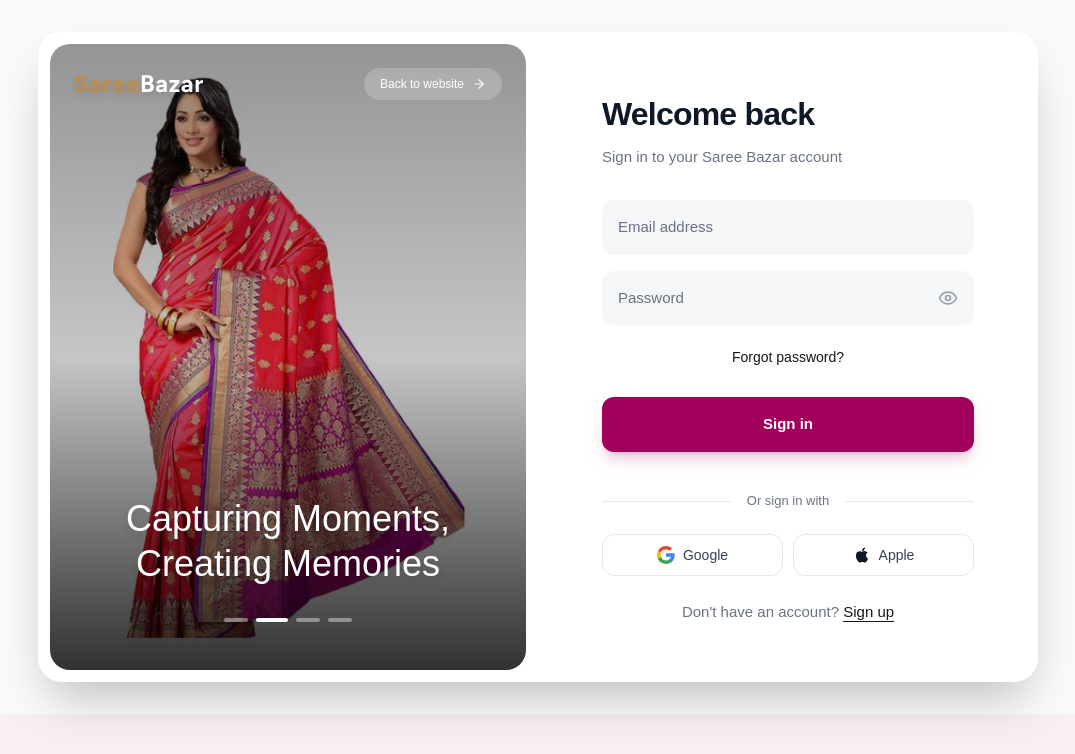
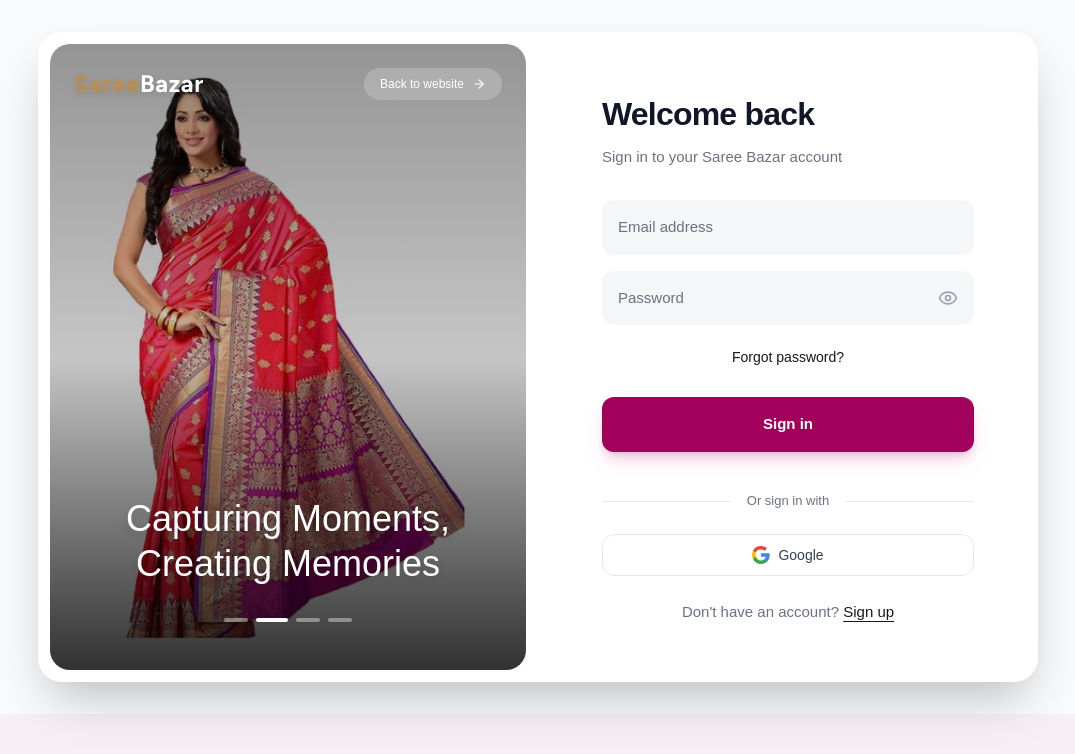
Before and after one commit to kaveenskn/SareeBazar, a Next.js app: page /login in a window 1280 px wide. Shown: the top 754 px of the page, without its empty margins (102-1177 px from the left). Built offline with nearby package versions, Linux system fonts and the light colour scheme; a web font is replaced by a local one.

Commit message:
modify login/signup

```diff
--- a/app/(auth)/login/page.tsx
+++ b/app/(auth)/login/page.tsx
@@ -142,7 +142,7 @@
               </div>
             </div>
 
-            <div className="mt-6 grid grid-cols-2 gap-2.5">
+            <div className="mt-6 grid grid-cols-1 gap-2.5">
               <button
                 type="button"
                 className="flex items-center justify-center gap-2 py-2.5 border border-gray-200 rounded-xl text-sm text-gray-700 hover:bg-gray-50 transition-all"
@@ -154,15 +154,6 @@
                   <path d="M9 3.58c1.321 0 2.508.454 3.44 1.345l2.582-2.58C13.463.891 11.426 0 9 0A8.997 8.997 0 0 0 .957 4.958L3.964 6.29C4.672 4.163 6.656 3.58 9 3.58Z" fill="#EA4335"/>
                 </svg>
                 Google
-              </button>
-              <button
-                type="button"
-                className="flex items-center justify-center gap-2 py-2.5 border border-gray-200 rounded-xl text-sm text-gray-700 hover:bg-gray-50 transition-all"
-              >
-                <svg width="18" height="18" viewBox="0 0 24 24" fill="currentColor" xmlns="http://www.w3.org/2000/svg" className="text-gray-900">
-                  <path d="M18.71 19.5c-.83 1.24-1.71 2.45-3.05 2.47-1.34.03-1.77-.79-3.29-.79-1.53 0-2 .77-3.27.82-1.31.05-2.3-1.32-3.14-2.53C4.25 17 2.94 12.45 4.7 9.39c.87-1.52 2.43-2.48 4.12-2.51 1.28-.02 2.5.87 3.29.87.78 0 2.26-1.07 3.8-.91.65.03 2.47.26 3.64 1.98-.09.06-2.17 1.28-2.15 3.81.03 3.02 2.65 4.03 2.68 4.04-.03.07-.42 1.44-1.38 2.83M13 3.5c.73-.83 1.94-1.46 2.94-1.5.13 1.17-.34 2.35-1.04 3.19-.69.85-1.83 1.51-2.95 1.42-.15-1.15.41-2.35 1.05-3.11z"/>
-                </svg>
-                Apple
               </button>
             </div>
           </div>
--- a/app/(auth)/register/page.tsx
+++ b/app/(auth)/register/page.tsx
@@ -182,7 +182,7 @@
               </div>
             </div>
 
-            <div className="mt-6 grid grid-cols-2 gap-2.5">
+            <div className="mt-6 grid grid-cols-1 gap-2.5">
               <button
                 type="button"
                 className="flex items-center justify-center gap-2 py-2.5 border border-gray-200 rounded-xl text-sm text-gray-700 hover:bg-gray-50 transition-all"
@@ -195,15 +195,6 @@
                 </svg>
                 Google
               </button>
-              <button
-                type="button"
-                className="flex items-center justify-center gap-2 py-2.5 border border-gray-200 rounded-xl text-sm text-gray-700 hover:bg-gray-50 transition-all"
-              >
-                <svg width="18" height="18" viewBox="0 0 24 24" fill="currentColor" xmlns="http://www.w3.org/2000/svg" className="text-gray-900">
-                  <path d="M18.71 19.5c-.83 1.24-1.71 2.45-3.05 2.47-1.34.03-1.77-.79-3.29-.79-1.53 0-2 .77-3.27.82-1.31.05-2.3-1.32-3.14-2.53C4.25 17 2.94 12.45 4.7 9.39c.87-1.52 2.43-2.48 4.12-2.51 1.28-.02 2.5.87 3.29.87.78 0 2.26-1.07 3.8-.91.65.03 2.47.26 3.64 1.98-.09.06-2.17 1.28-2.15 3.81.03 3.02 2.65 4.03 2.68 4.04-.03.07-.42 1.44-1.38 2.83M13 3.5c.73-.83 1.94-1.46 2.94-1.5.13 1.17-.34 2.35-1.04 3.19-.69.85-1.83 1.51-2.95 1.42-.15-1.15.41-2.35 1.05-3.11z"/>
-                </svg>
-                Apple
-              </button>
             </div>
           </div>
         </form>
```
